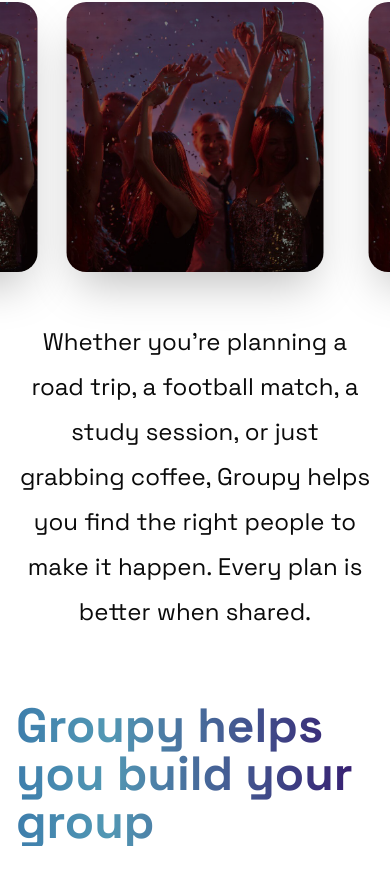
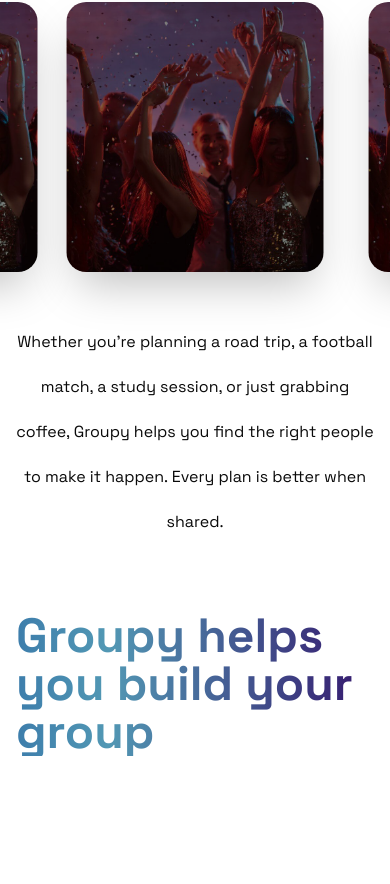
Before and after one commit to Alexeque1/GroupyApp, a Next.js app: page / in a window 390 px wide. Shown: the part 1099-1983 px from the top of the page. After the commit the page ends 1919 px from the top, so only its background shows below. Built offline with nearby package versions, Linux system fonts and the light colour scheme.

Commit message:
Arreglo de texto de benefits

```diff
--- a/src/components/landing/benefits1.tsx
+++ b/src/components/landing/benefits1.tsx
@@ -33,7 +33,7 @@
             <div className="container mx-auto px-4 py-16 flex flex-col gap-12">
                 {/* MAKE IT HAPPEN */ }
                 <div>
-                                    <h2 className="mb-10 text-5xl font-bold dark-mesh-gradient md:text-7xl">
+                    <h2 className="mb-10 text-5xl font-bold dark-mesh-gradient md:text-7xl">
                     Decide what your plan is and make it happen
                 </h2>
 
@@ -84,20 +84,23 @@
                         </div>
                     </div>
                     <div className="text-center mt-8 md:mt-12">
-                        <p className="text-2xl leading-[45px]">
+                        <p className="text-1xl md:text-2xl leading-[45px]">
                             Whether you're planning a road trip, a football match, a study session, or just grabbing coffee, Groupy helps you find the right people to make it happen. Every plan is better when shared.
                         </p>
                     </div>
                 </div>
                 </div>
 
-                {/* MAKE IT HAPPEN */ }
+                {/* BUILD YOUR GROUP */ }
                 <div>
+                    {/* TITLE */ }
                     <div>
                         <h2 className="mt-[20px] text-5xl font-bold dark-mesh-gradient md:text-7xl">
                             Groupy helps you build your group
                         </h2>
                     </div>
+                    {/* CARDS */ }
+
                 </div>
             </div>
         </section>
```
